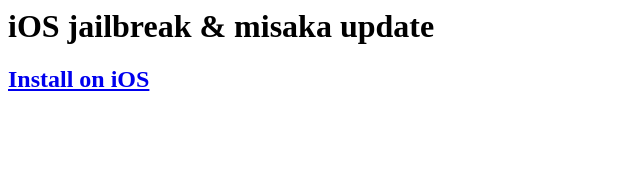
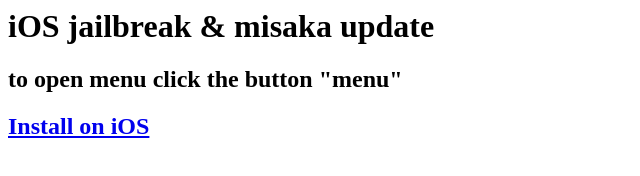
Before and after one commit to kryyyaaaa/jailbreakXmisaka, a plain HTML site: page index.html in a window 1280 px wide. Shown: the whole page, without its empty margins (0-640 px from the left). Drawn offline with Linux system fonts and the light colour scheme.

Commit message:
Update index.html

```diff
--- a/index.html
+++ b/index.html
@@ -1,2 +1,3 @@
 <h1>iOS jailbreak & misaka update</h1>
+<h2>to open menu click the button "menu"</h2>
 <a href="misaka and jailbreak beta test.ipa"><h2>Install on iOS</h2></a>
```
